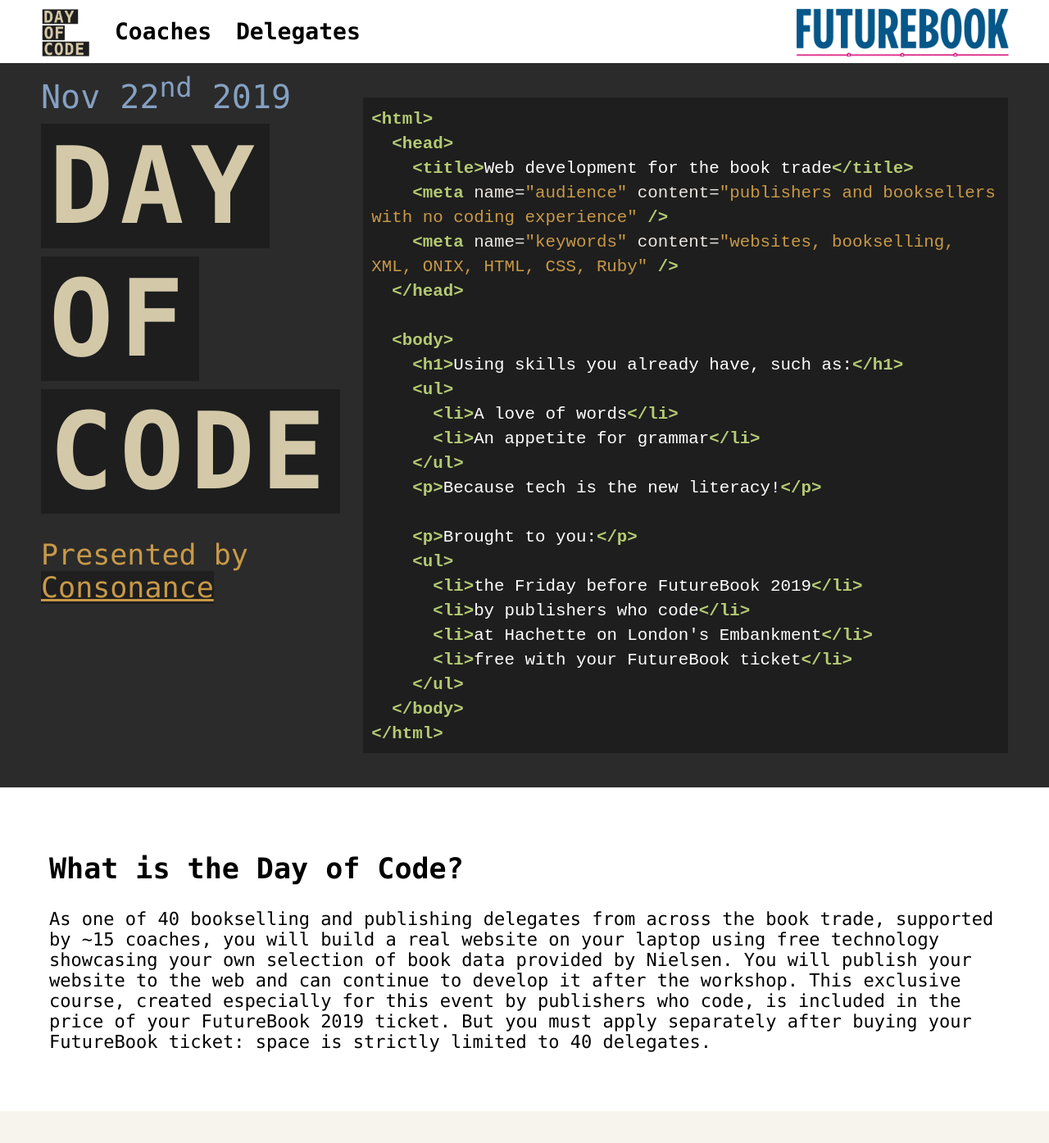
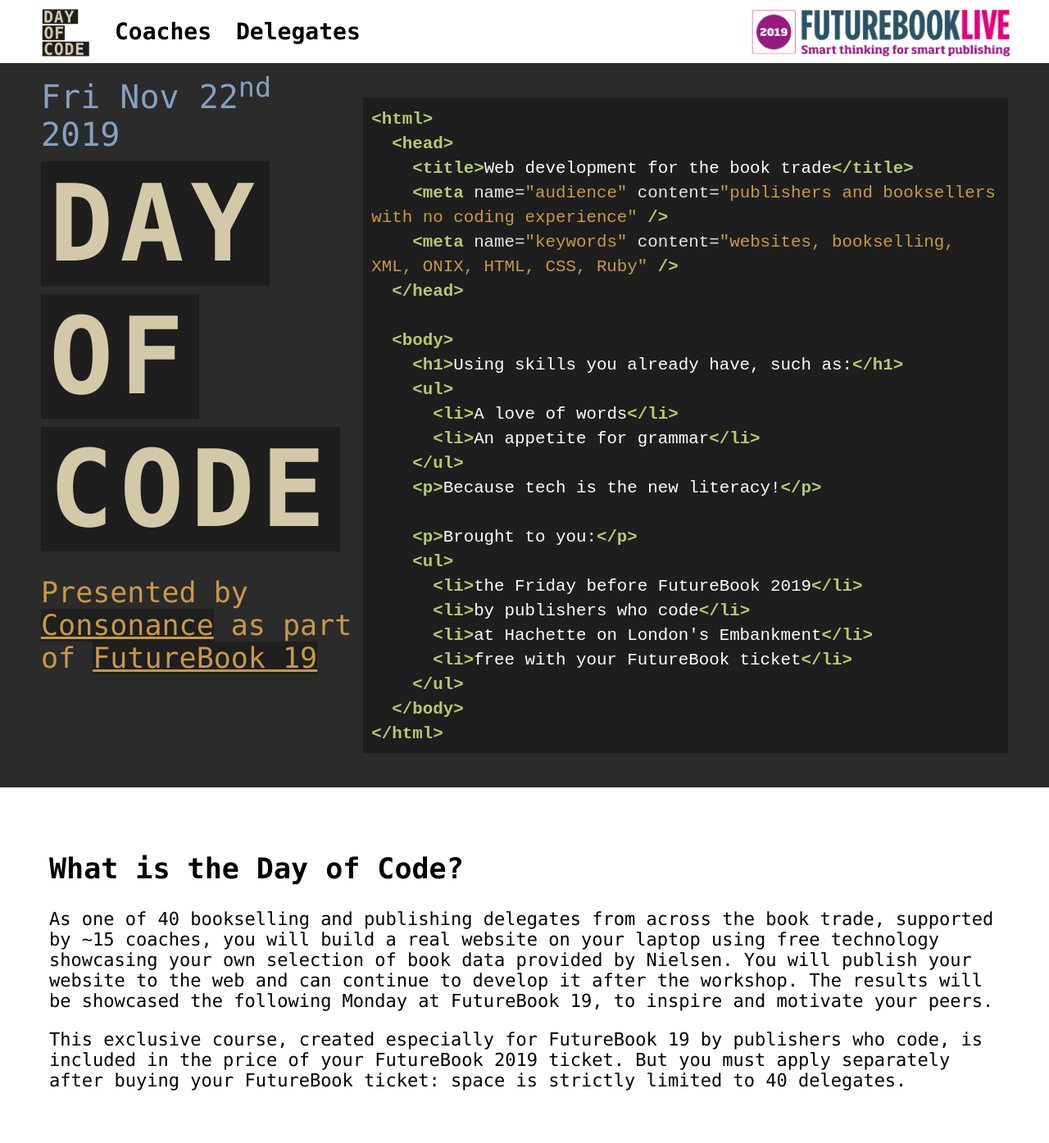
Before and after one commit to GeneralProducts/day-of-code, a Jekyll site: the page built from index.html, in a window 1280 px wide and 1400 px high. Shown: the top 1395 px of the window at 82% size. Built offline with Jekyll 4.4.1, drawn with Linux system fonts in a browser that asks for light colours; some of the changed text lies outside the part shown.

Commit message:
new futurebook logo and some more dates and clarity around FutureBook affiliation

```diff
--- a/_includes/nav.html
+++ b/_includes/nav.html
@@ -6,7 +6,7 @@
       </a>
     </li>
     <li class="navigation__item navigation__item--secondary">
-      <a class="navigation__link " href="#">
+      <a class="navigation__link " href="https://www.thebookseller.com/futurebook-conference">
         <img src="futurebook.png" alt="Futurebook logo" class="navigation__logo " />
       </a>
     </li>
--- a/index.html
+++ b/index.html
@@ -5,13 +5,13 @@
 <section class="hero">
   <div class="hero__container">
     <div class="hero__heading">
-      <p class="hero__text">Nov 22<sup>nd</sup> 2019</p>
+      <p class="hero__text">Fri Nov 22<sup>nd</sup> 2019</p>
       <h1 class="hero__title">
         <span class="hero__title--word">DAY</span>
         <span class="hero__title--word">OF</span>
         <span class="hero__title--word">CODE</span>
       </h1>
-    <div class="hero__text hero__text--subtitle">Presented by <a href="https://consonance.app">Consonance</a></div>
+    <div class="hero__text hero__text--subtitle">Presented by <a href="https://consonance.app">Consonance</a> as part of <a href="https://www.thebookseller.com/futurebook-conference">FutureBook 19</a></div>
     </div>
     <div class="hero__content">
       <div class="hero__syntax">
@@ -51,8 +51,9 @@
     <div class="section__content">
       <h1>What is the Day of Code?</h1>
       <p>
-        As one of 40 bookselling and publishing delegates from across the book trade, supported by ~15 coaches, you will build a real website on your laptop using free technology showcasing your own selection of book data provided by Nielsen. You will publish your website to the web and can continue to develop it after the workshop.
-        This exclusive course, created especially for this event by publishers who code, is included in the price of your FutureBook 2019 ticket. But you must apply separately after buying your FutureBook ticket: space is strictly limited to 40 delegates.
+        As one of 40 bookselling and publishing delegates from across the book trade, supported by ~15 coaches, you will build a real website on your laptop using free technology showcasing your own selection of book data provided by Nielsen. You will publish your website to the web and can continue to develop it after the workshop. The results will be showcased the following Monday at FutureBook 19, to inspire and motivate your peers. </p>
+        <p>
+        This exclusive course, created especially for FutureBook 19 by publishers who code, is included in the price of your FutureBook 2019 ticket. But you must apply separately after buying your FutureBook ticket: space is strictly limited to 40 delegates.
       </p>
     </div>
   </div>
@@ -138,7 +139,7 @@
 
 <section class="section">
   <p class="section__container section__container--text">
-    We are strictly limited to 40 places at this event, so you will need to book early:
+      We are strictly limited to 40 places at this event, so you will need to apply for a place promptly. Tickets for FutureBook Live will go on sale on 9th September: book early to take advantage of the early bird rates and to be ready to apply to Day of Code. Applications for the Day of Code will be accepted from Monday 30th September, and you will need to already have a FutureBook ticket.
   </p>
 
   <div class="section__container  section__container--cta">
@@ -148,4 +149,7 @@
   <p class="section__container section__container--text">
     <a href="convince-your-boss_day-of-code.docx">Download a letter to convince your boss you need to attend</a>
   </p>
+  <p class="section__container section__container--text">
+    <a href="https://www.thebookseller.com/futurebook-conference">More information about FutureBook</a>
+  </p>
 </section>
```
Also changed, not shown: futurebook-old.png (added), futurebook.png.
